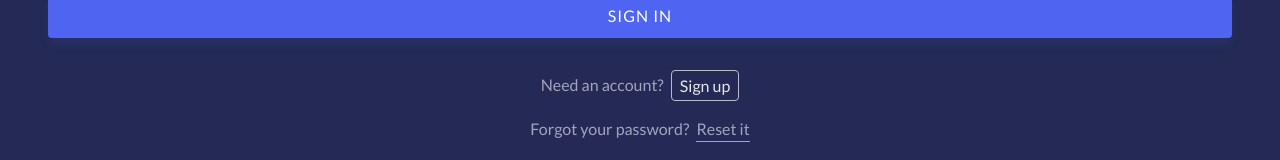
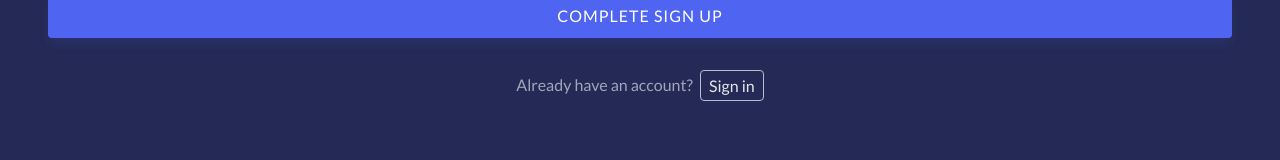
Before and after one commit to HamzaBenAbdallah/FinPortal, a React (Create React App) app in the folder client/: page /register in a window 1280 px wide. Shown: the part 378-538 px from the top of the page. Built offline with nearby package versions, Linux system fonts and the light colour scheme.

Commit message:
Update the routing

```diff
--- a/client/src/Config/routes.ts
+++ b/client/src/Config/routes.ts
@@ -1,6 +1,7 @@
 import IRoute from "Interfaces/route";
 import Home from "Pages/Home";
 import Login from "Pages/Login";
+import Register from "Pages/Register";
 
 const authRoutes: IRoute[] = [
     {
@@ -13,7 +14,7 @@ const authRoutes: IRoute[] = [
         path: "/register",
         name: "Register",
         auth: false,
-        component: Login,
+        component: Register,
     },
 ];
 
--- a/client/src/Pages/Login/Login.styles.ts
+++ b/client/src/Pages/Login/Login.styles.ts
@@ -37,7 +37,7 @@ const Link = styled.a`
     margin-left: 0.25rem;
 `;
 
-export const Signup = styled(Link)`
+export const Register = styled(Link)`
     border-radius: 0.25rem;
     border: 1px solid rgb(182, 187, 209);
     padding: 0.15rem 0.5rem;
--- a/client/src/Pages/Login/Login.tsx
+++ b/client/src/Pages/Login/Login.tsx
@@ -11,12 +11,13 @@ import {
     Title,
     FormContainer,
     Prompt,
-    Signup,
+    Register,
     Reset,
 } from "./Login.styles";
 
 const Login = (props: IPageProps) => {
-    const { authenticating, error, SignInWithSocialMedia } = useLogin();
+    const { authenticating, error, SignInWithSocialMedia, NavigateToSignup } =
+        useLogin();
 
     return (
         <Wrapper>
@@ -43,7 +44,8 @@ const Login = (props: IPageProps) => {
                     <SubmitButton>Sign in</SubmitButton>
                 </FormContainer>
                 <Prompt>
-                    Need an account? <Signup>Sign up</Signup>
+                    Need an account?{" "}
+                    <Register onClick={NavigateToSignup}>Sign up</Register>
                 </Prompt>
                 <Prompt>
                     Forgot your password? <Reset>Reset it</Reset>
--- a/client/src/Pages/Login/useLogin.ts
+++ b/client/src/Pages/Login/useLogin.ts
@@ -72,9 +72,14 @@ export const useLogin = () => {
             });
     };
 
+    const NavigateToSignup = () => {
+        navigate("/register");
+    };
+
     return {
         authenticating,
         error,
         SignInWithSocialMedia,
+        NavigateToSignup,
     };
 };
```
